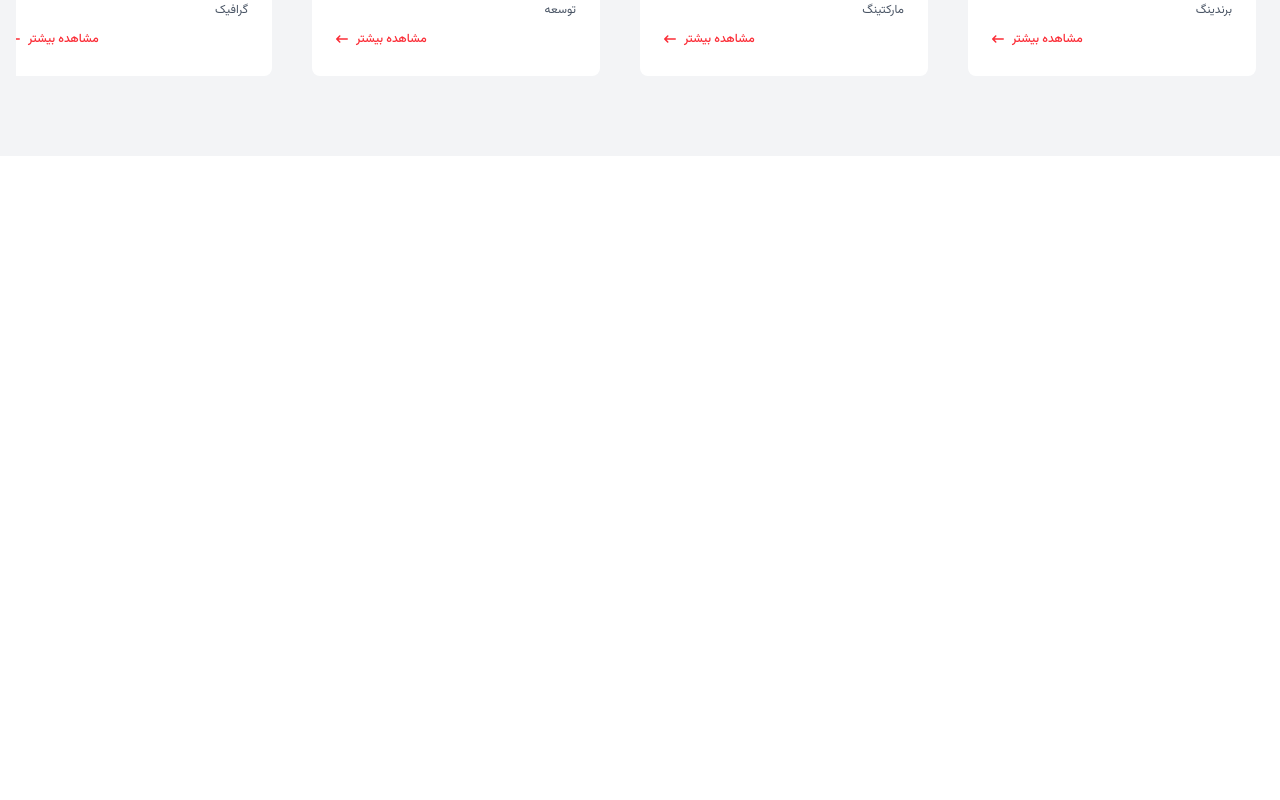
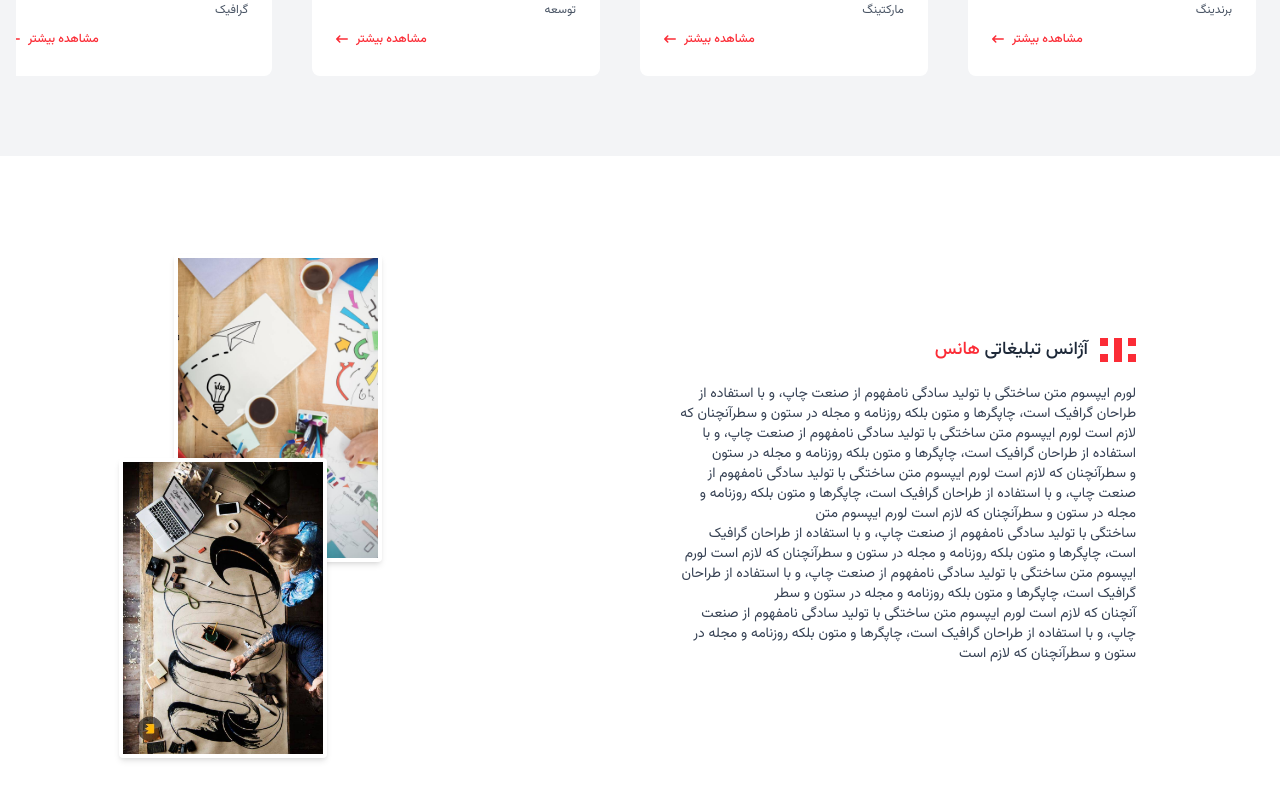
Before and after one commit to arzpour/advertising-agency, a Next.js app: page / in a window 1280 px wide. Shown: the part 1728-2528 px from the top of the page. Before the commit the page ends 2244 px from the top, so only its background shows below. Built offline with nearby package versions, Linux system fonts and the light colour scheme.

Commit message:
add about us

```diff
--- a/app/page.tsx
+++ b/app/page.tsx
@@ -1,3 +1,4 @@
+import AboutUs from "@/components/about-us";
 import Brands from "@/components/brands";
 import Header from "@/components/header/header";
 import Portfolio from "@/containers/portfolio";
@@ -10,6 +11,7 @@ export default function Home() {
       <Services />
       <Brands />
       <Portfolio />
+      <AboutUs />
     </div>
   );
 }
--- /dev/null
+++ b/components/about-us.tsx
@@ -0,0 +1,71 @@
+import Image from "next/image";
+import React from "react";
+
+const AboutUs = () => {
+  return (
+    <section className="max-w-6xl mx-auto my-6 mt-40" dir="rtl">
+      <div className="flex gap-5 items-center justify-center mr-20">
+        <div className="w-1/2">
+          <div className="flex gap-3 items-center">
+            <div className="flex gap-1.5 items-center relative bottom-1">
+              <div>
+                <div className="w-2 h-2 bg-red-500 my-2"></div>
+                <div className="w-2 h-2 bg-red-500"></div>
+              </div>
+              <div className="w-2 h-6 relative top-1 bg-red-500"></div>
+
+              <div>
+                <div className="w-2 h-2 bg-red-500 my-2"></div>
+                <div className="w-2 h-2 bg-red-500"></div>
+              </div>
+            </div>
+
+            <h3 className="text-lg font-medium text-gray-800 my-5">
+              آژانس تبلیغاتی <span className="text-red-500">هانس</span>
+            </h3>
+          </div>
+          <p className="pl-16 text-gray-700 text-sm">
+            لورم ایپسوم متن ساختگی با تولید سادگی نامفهوم از صنعت چاپ، و با
+            استفاده از طراحان گرافیک است، چاپگرها و متون بلکه روزنامه و مجله در
+            ستون و سطرآنچنان که لازم است لورم ایپسوم متن ساختگی با تولید سادگی
+            نامفهوم از صنعت چاپ، و با استفاده از طراحان گرافیک است، چاپگرها و
+            متون بلکه روزنامه و مجله در ستون
+            <br />و سطرآنچنان که لازم است لورم ایپسوم متن ساختگی با تولید سادگی
+            نامفهوم از صنعت چاپ، و با استفاده از طراحان گرافیک است، چاپگرها و
+            متون بلکه روزنامه و مجله در ستون و سطرآنچنان که لازم است لورم ایپسوم
+            متن
+            <br /> ساختگی با تولید سادگی نامفهوم از صنعت چاپ، و با استفاده از
+            طراحان گرافیک است، چاپگرها و متون بلکه روزنامه و مجله در ستون و
+            سطرآنچنان که لازم است لورم ایپسوم متن ساختگی با تولید سادگی نامفهوم
+            از صنعت چاپ، و با استفاده از طراحان گرافیک است، چاپگرها و متون بلکه
+            روزنامه و مجله در ستون و سطر
+            <br />
+            آنچنان که لازم است لورم ایپسوم متن ساختگی با تولید سادگی نامفهوم از
+            صنعت چاپ، و با استفاده از طراحان گرافیک است، چاپگرها و متون بلکه
+            روزنامه و مجله در ستون و سطرآنچنان که لازم است
+          </p>
+        </div>
+        <div className="relative bottom-8 h-52 w-1/2">
+          <div className="bg-white shadow-md rounded whitespace-nowrap overflow-hidden p-1 w-52 h-fit absolute bottom-0 right-52">
+            <Image
+              src="/worktable-with-paper-crayons.jpg"
+              alt="advertising-agency-1"
+              width={200}
+              height={200}
+            />
+          </div>
+          <div className="bg-white shadow-md rounded p-1 w-52 h-fit absolute top-2/4 right-2/4">
+            <Image
+              src="/-9223372036854775808_-210019.jpg"
+              alt="advertising-agency-2"
+              width={200}
+              height={200}
+            />
+          </div>
+        </div>
+      </div>
+    </section>
+  );
+};
+
+export default AboutUs;
```
Also changed, not shown: public/-9223372036854775808_-210019.jpg (added), public/worktable-with-paper-crayons.jpg (added).
